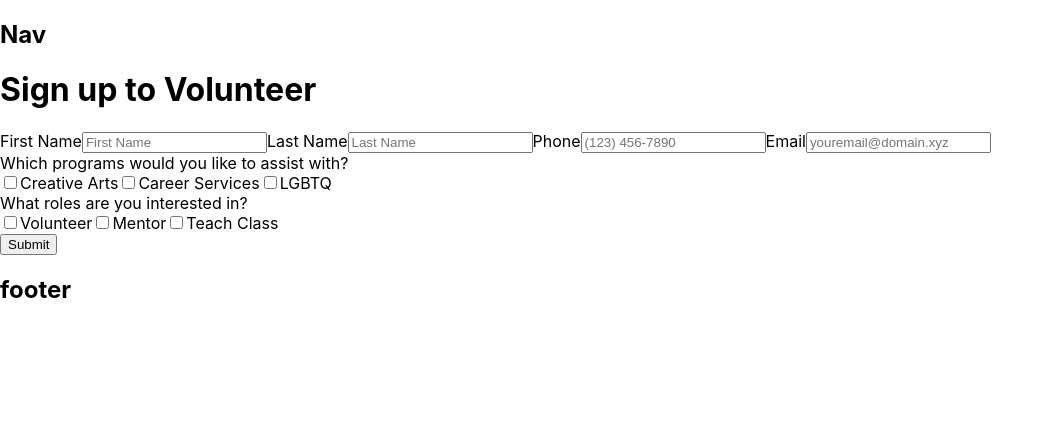
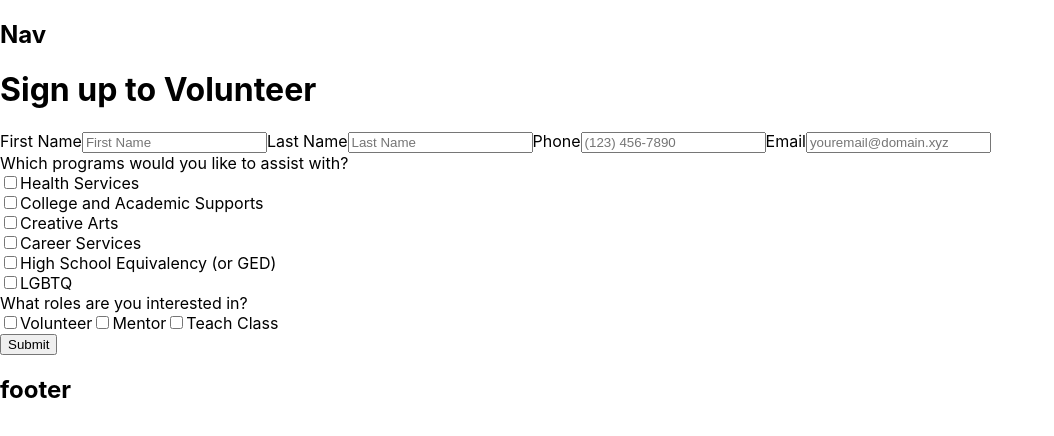
Before and after one commit to Ricomitch/The-Door, a React (Create React App) app in the folder client/: page /sign-up in a window 1280 px wide. Shown: the top 436 px of the page, without its empty margins (0-1054 px from the left). Built offline with nearby package versions, Linux system fonts and the light colour scheme.

Commit message:
subcomponentization of checkboxes

```diff
--- /dev/null
+++ b/client/src/components/Form/CheckboxInput.jsx
@@ -0,0 +1,20 @@
+import React from 'react'
+
+function CheckboxInput({ props, type, value }) {
+  return (
+    <div>
+      <label>
+        <input
+          type='checkbox'
+          name={type}
+          value={value}
+          checked={props.values.programs.includes(value)}
+          onChange={props.handleChange}
+        />
+        {value}
+      </label>
+    </div>
+  )
+}
+
+export default CheckboxInput
--- a/client/src/components/Form/Confirmation.jsx
+++ b/client/src/components/Form/Confirmation.jsx
@@ -8,7 +8,6 @@ function Confirmation({ setFormStatus, volunteerId }) {
   useEffect(() => {
   async function fetchVolunteer(volunteerId) {
     const volunteerGotten = await getVolunteer(volunteerId)
-    console.log('volunteerGotten.programs', volunteerGotten.programs)
     setVolunteer(volunteerGotten)
   }
     fetchVolunteer(volunteerId)
@@ -24,7 +23,6 @@ function Confirmation({ setFormStatus, volunteerId }) {
         <h4>{volunteer.phone}</h4>
         <h4>{volunteer.email}</h4>
         <h4>Programs</h4>
-        {console.log('programs = ', programs)}
         {programs.map((program, index) => <h4 key={index}>{program}</h4>)}
 
           <button onClick={() => setFormStatus('edit')}>Edit</button>
--- a/client/src/components/Form/VolunteerForm.jsx
+++ b/client/src/components/Form/VolunteerForm.jsx
@@ -1,9 +1,14 @@
 import React, { useState, useEffect } from 'react'
-import { useParams } from 'react-router-dom'
 import { createVolunteer, getVolunteer } from '../../services/formServices.js'
-import { Formik, Field, Form } from 'formik'
+import { Formik } from 'formik'
+import CheckboxInput from './CheckboxInput'
 
-function VolunteerForm({ formStatus, setFormStatus, setVolunteerId, volunteerId }) {
+function VolunteerForm({
+  formStatus,
+  setFormStatus,
+  setVolunteerId,
+  volunteerId,
+}) {
   const [volunteer, setVolunteer] = useState({
     firstName: '',
     lastName: '',
@@ -25,9 +30,12 @@ function VolunteerForm({ formStatus, setFormStatus, setVolunteerId, volunteerId
 
   return (
     <>
+      <h1>{volunteer._id}</h1>
       <h1>Sign up to Volunteer</h1>
+
       <Formik
         initialValues={volunteer}
+        enableReinitialize
         onSubmit={async (value) => {
           console.log(value)
           const volunteer = await createVolunteer(value)
@@ -35,57 +43,90 @@ function VolunteerForm({ formStatus, setFormStatus, setVolunteerId, volunteerId
           setFormStatus('submitted')
         }}
       >
-        <Form>
+        {(props) => (
+          <form onSubmit={props.handleSubmit}>
             <label htmlFor='firstName'>First Name</label>
-          <Field id='firstName' name='firstName' placeholder='First Name'/>
+            <input
+              type='text'
+              id='firstName'
+              name='firstName'
+              placeholder='First Name'
+              onChange={props.handleChange}
+              value={props.values.firstName}
+            />
 
             <label htmlFor='lastName'>Last Name</label>
-          <Field id='lastName' name='lastName' placeholder='Last Name' />
+            <input
+              type='text'
+              id='lastName'
+              name='lastName'
+              placeholder='Last Name'
+              onChange={props.handleChange}
+              value={props.values.lastName}
+              />
 
             <label htmlFor='phone'>Phone</label>
-          <Field id='phone' name='phone' placeholder='(123) 456-7890' />
+            <input
+              type='text'
+              id='phone'
+              name='phone'
+              placeholder='(123) 456-7890'
+              onChange={props.handleChange}
+              value={props.values.phone}
+              />
 
             <label htmlFor='email'>Email</label>
-          <Field id='email' name='email' placeholder='youremail@domain.xyz' />
+            <input
+              type='text'
+              id='email'
+              name='email'
+              placeholder='youremail@domain.xyz'
+              onChange={props.handleChange}
+              value={props.values.email}
+              />
 
             <div className='checkbox-group' id='program-selection'>
               Which programs would you like to assist with?
             </div>
 
-          <div role='group' aria-labelledby='checkbox-group' id='program-input-group'>
-            <label>
-              <Field type='checkbox' name='programs' value='Creative Arts' />
-              Creative Arts
-            </label>
+            <div
+              role='group'
+              aria-labelledby='checkbox-group'
+              id='program-input-group'
+            >
+              <CheckboxInput props={props} type='programs' value='Health Services' />
+              <CheckboxInput props={props} type='programs' value='College and Academic Supports' />
+              <CheckboxInput props={props} type='programs' value='Creative Arts' />
+              <CheckboxInput props={props} type='programs' value='Career Services' />
+              <CheckboxInput props={props} type='programs' value='High School Equivalency (or GED)' />
+              <CheckboxInput props={props} type='programs' value='LGBTQ' />
 
-            <label>
-              <Field type='checkbox' name='programs' value='Career Services' />
-              Career Services
-            </label>
 
-            <label>
-              <Field type='checkbox' name='programs' value='LGBTQ' />
-              LGBTQ
-            </label>
+
+
             </div>
 
             <div className='checkbox-group' id='role-selection'>
               What roles are you interested in?
             </div>
 
-          <div role='group' aria-labelledby='checkbox-group' id='role-input-group'>
+            <div
+              role='group'
+              aria-labelledby='checkbox-group'
+              id='role-input-group'
+            >
               <label>
-              <Field type='checkbox' name='roles' value='volunteer' />
+                <input type='checkbox' name='roles' value='volunteer' />
                 Volunteer
               </label>
 
               <label>
-              <Field type='checkbox' name='roles' value='mentor' />
+                <input type='checkbox' name='roles' value='mentor' />
                 Mentor
               </label>
 
               <label>
-              <Field type='checkbox' name='roles' value='teach-class' />
+                <input type='checkbox' name='roles' value='teach-class' />
                 Teach Class
               </label>
             </div>
@@ -93,10 +134,11 @@ function VolunteerForm({ formStatus, setFormStatus, setVolunteerId, volunteerId
             <button className='submit-button' type='submit'>
               Submit
             </button>
-        </Form>
+          </form>
+        )}
       </Formik>
     </>
-
+  )
   // <div className='create-form'>
   //   <h2>{mode} form</h2>
   //   <h1 className='sign-up-main-heading'>Sign up to Volunteer</h1>
@@ -119,7 +161,6 @@ function VolunteerForm({ formStatus, setFormStatus, setVolunteerId, volunteerId
   //     </form>
   //   </div>
   // </div>
-  )
 }
 
 export default VolunteerForm
--- a/client/src/screens/FormScreen/FormScreen.jsx
+++ b/client/src/screens/FormScreen/FormScreen.jsx
@@ -5,7 +5,7 @@ import Confirmation from '../../components/Form/Confirmation.jsx'
 function FormScreen() {
   const [formStatus, setFormStatus] = useState('')
   const [volunteerId, setVolunteerId] = useState('')
-  console.log('formStatus', formStatus)
+
 
 
   if (!formStatus) {
```
Also changed, not shown: client/src/components/Form/CheckboxInput.css (added). Lines whose indentation alone changed are shown as unchanged.
